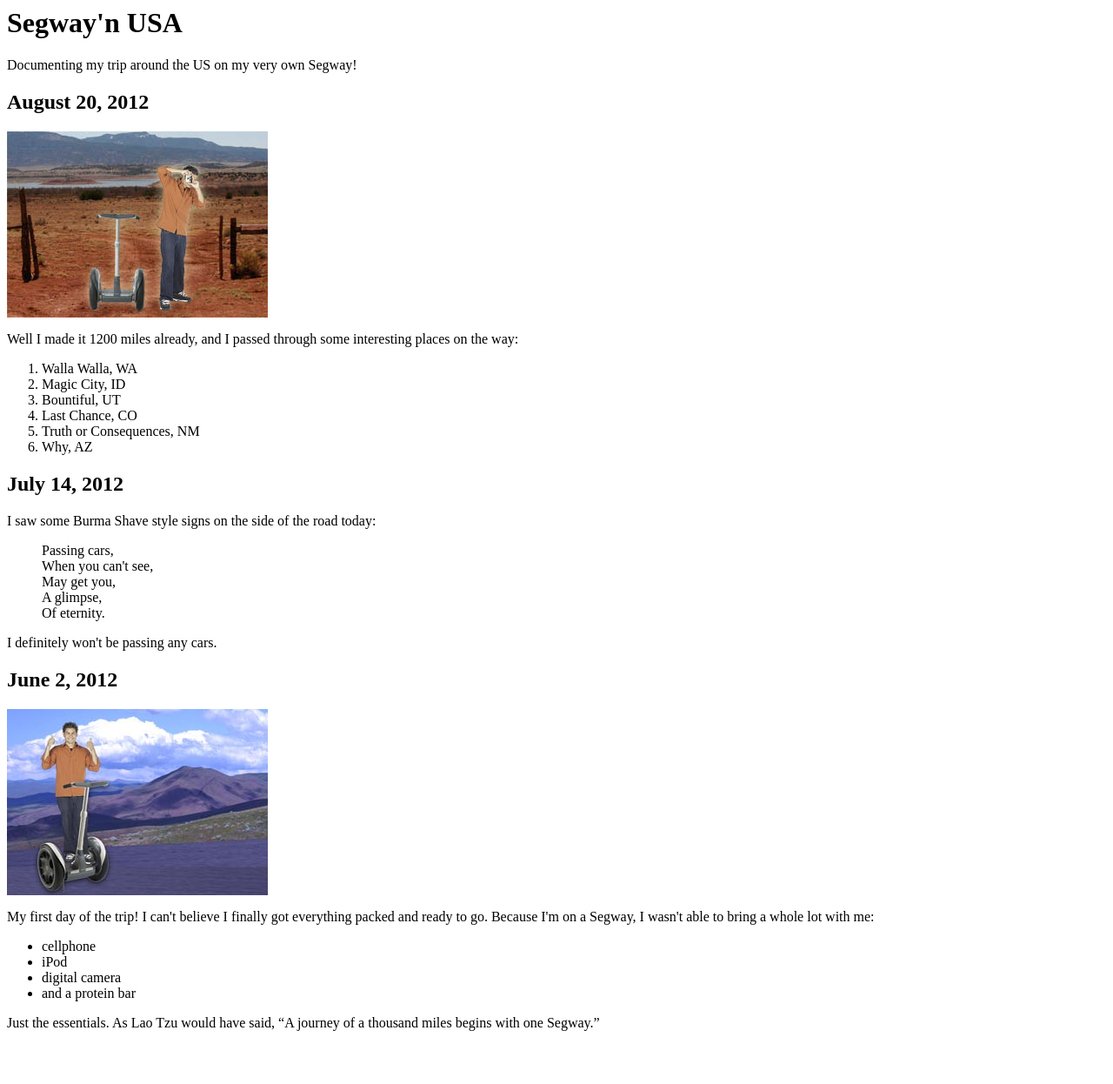
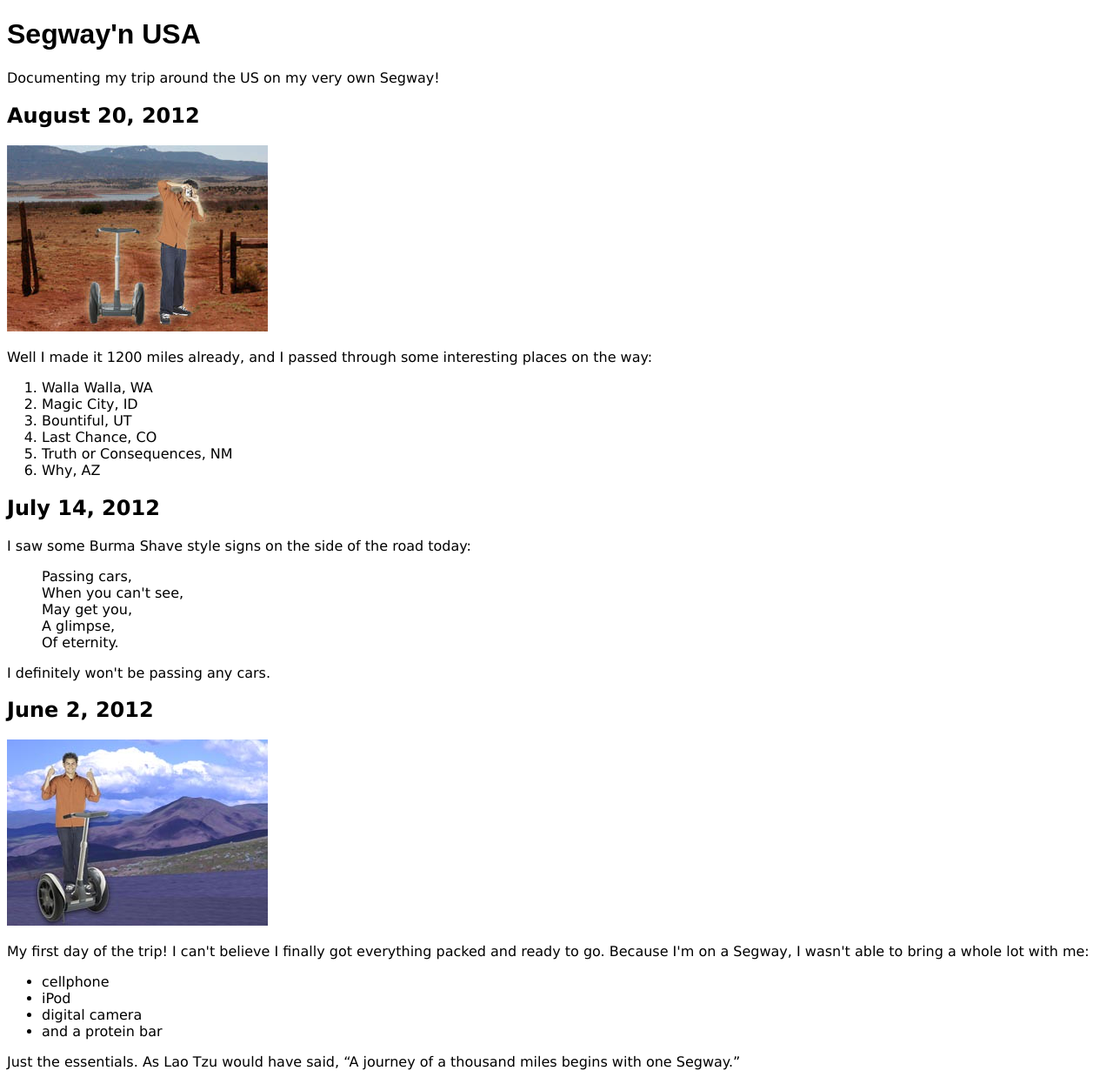
Before and after one commit to bingo2011/Django_hfhtmlcss, a Python web app: template templates/journal/journal.html in a window 1280 px wide. Shown: the whole page at 87% size. Before the commit the page ends 1185 px from the top, so only its background shows below. Run offline with Jinja, Linux system fonts and the light colour scheme; the template is opened without the code that fills it, so the values that code supplies are empty; some web fonts are replaced.

Commit message:
font-family and woff

```diff
--- /dev/null
+++ b/static/journal.css
@@ -0,0 +1,13 @@
+@font-face {
+    font-family: "Emblema One";
+    src: url("http://wickedlysmart.com/hfhtmlcss/chapter8/journal/EmblemaOne-Regular.woff"),
+         url("http://wickedlysmart.com/hfhtmlcss/chapter8/journal/EmblemaOne-Regular.tiff");
+}
+
+body {
+    font-family: Verdana, Geneva, Arial, sans-serif;
+}
+
+h1 {
+    font-family: "Emblema One", sans-serif;
+}
--- a/templates/journal/journal.html
+++ b/templates/journal/journal.html
@@ -1,5 +1,8 @@
+<!doctype html>
 <html>
   <head>
+    <meta charset="utf-8">
+    <link type="text/css" rel="stylesheet" href="{{ STATIC_URL }}journal.css">
     <title>My Trip Around the USA on a Segway</title>
   </head>
   <body>
```
